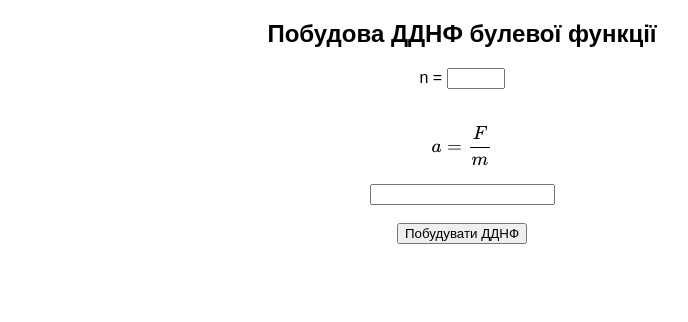
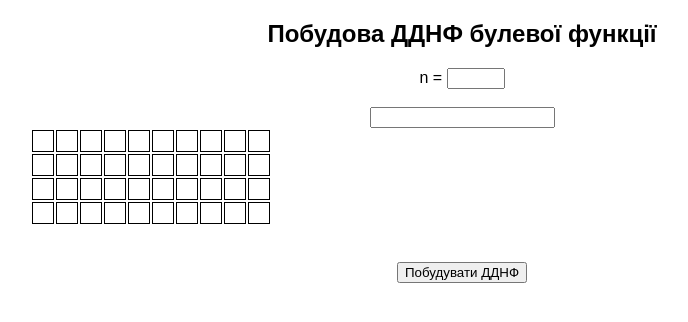
Before and after one commit to Tradewcs/MLTA, a plain HTML site: page index.html in a window 1280 px wide. Both pictures are taken after a click on the button "Побудувати ДДНФ". Shown: the whole page, without its empty margins (178-866 px from the left). Drawn offline with nearby package versions, Linux system fonts and the light colour scheme; some packages are replaced by stand-ins of ours.

Commit message:
Add index.html main.css script.js

```diff
--- a/index.html
+++ b/index.html
@@ -16,10 +16,11 @@
 		n = <input type="number" class="input_n">
 		<br><br>
 		<div class="input_f">
-		\[a = {F \over m}\]
+			<input type="text" class="func">
 		</div>
-		<input type="text">
+		<div class="f_table">
 
+		</div>
 		<br><br>
 
 		<button class="calculate_button">Побудувати ДДНФ</button>
--- a/main.css
+++ b/main.css
@@ -1,5 +1,15 @@
 body {
 	font-family: Arial, Helvetica, sans-serif;
+}
+
+table td {
+	padding: 10px;
+	border: 1px solid black;
+	margin: 0;
+}
+
+table tr {
+	margin: 0;
 }
 
 h2 {
@@ -15,6 +25,7 @@ h2 {
 
 }
 
+
 .wrapper {
 	margin-left: 200px;
 	margin-right: 200px;
--- a/script.js
+++ b/script.js
@@ -1,19 +1,37 @@
-var input_f = document.querySelector('.input_f');
 
 var button = document.querySelector('.calculate_button');
 
-var body = document.querySelector('body');
+function createTable(parent, cols, rows) {
+	let table = document.createElement('table');
 
+	for (let i = 0; i < rows; i++) {
+		let tr = document.createElement('tr');
+
+		for (let j = 0; j < cols; j++) {
+			let td = document.createElement('td');
+			tr.appendChild(td);
+		}
+
+		table.appendChild(tr);
+	}
+
+	parent.appendChild(table);
+}
 
 
 button.addEventListener('click', function() {
-	var n = (document.querySelector('.input_n')).value;
+	let n = (document.querySelector('.input_n')).value;
+	let func = document.querySelector('.func').value;
 
-	for (let i = 0; i < Math.pow(2, n); i++) {
+	input_f = Array.from(func);
 
-	}
+	input_f.length = Math.pow(2, n);
 
-	var js = document.createElement("script");
+	let elem = document.querySelector('.f_table');
+	createTable(elem, 10, 4);
+
+
+	let js = document.createElement("script");
 	js.type = 'text/javascript';
 	js.src = 'https://cdnjs.cloudflare.com/ajax/libs/mathjax/2.7.4/MathJax.js?config=TeX-MML-AM_CHTML';
 	document.body.appendChild(js);
```
